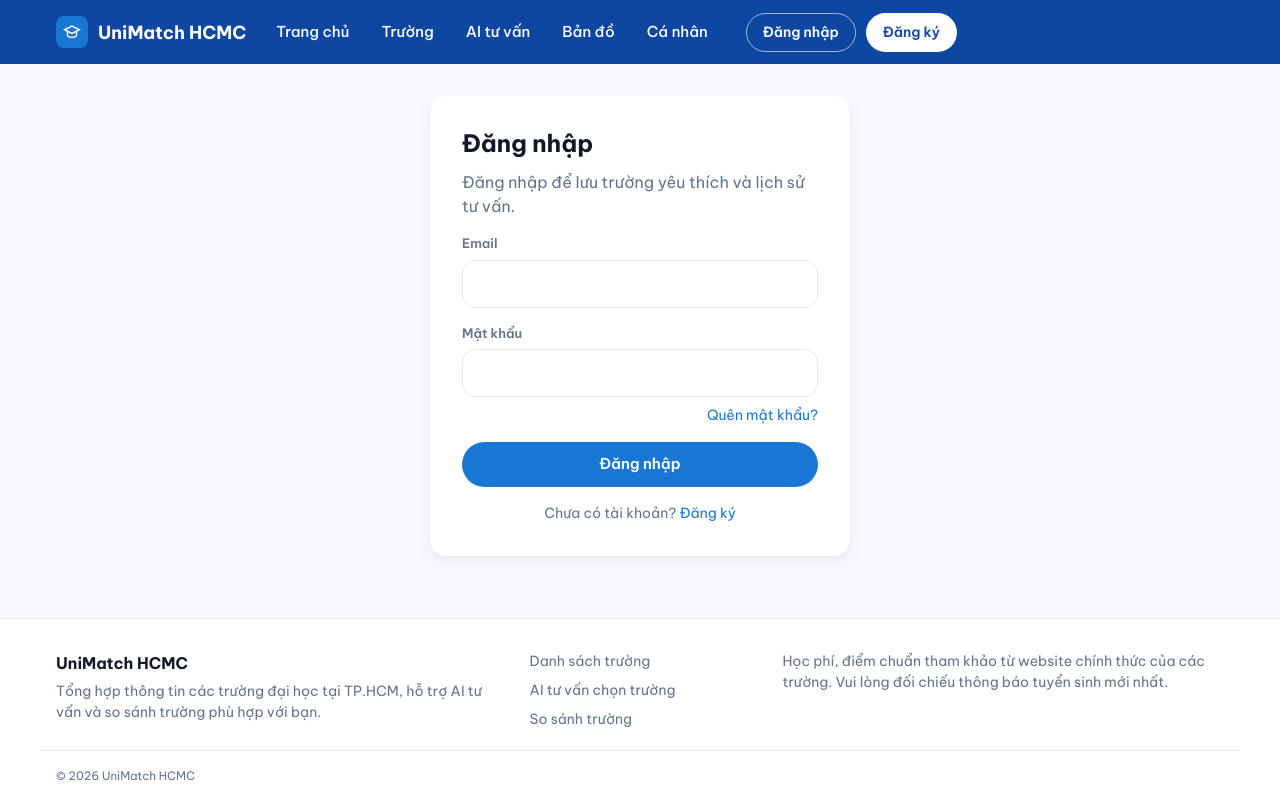
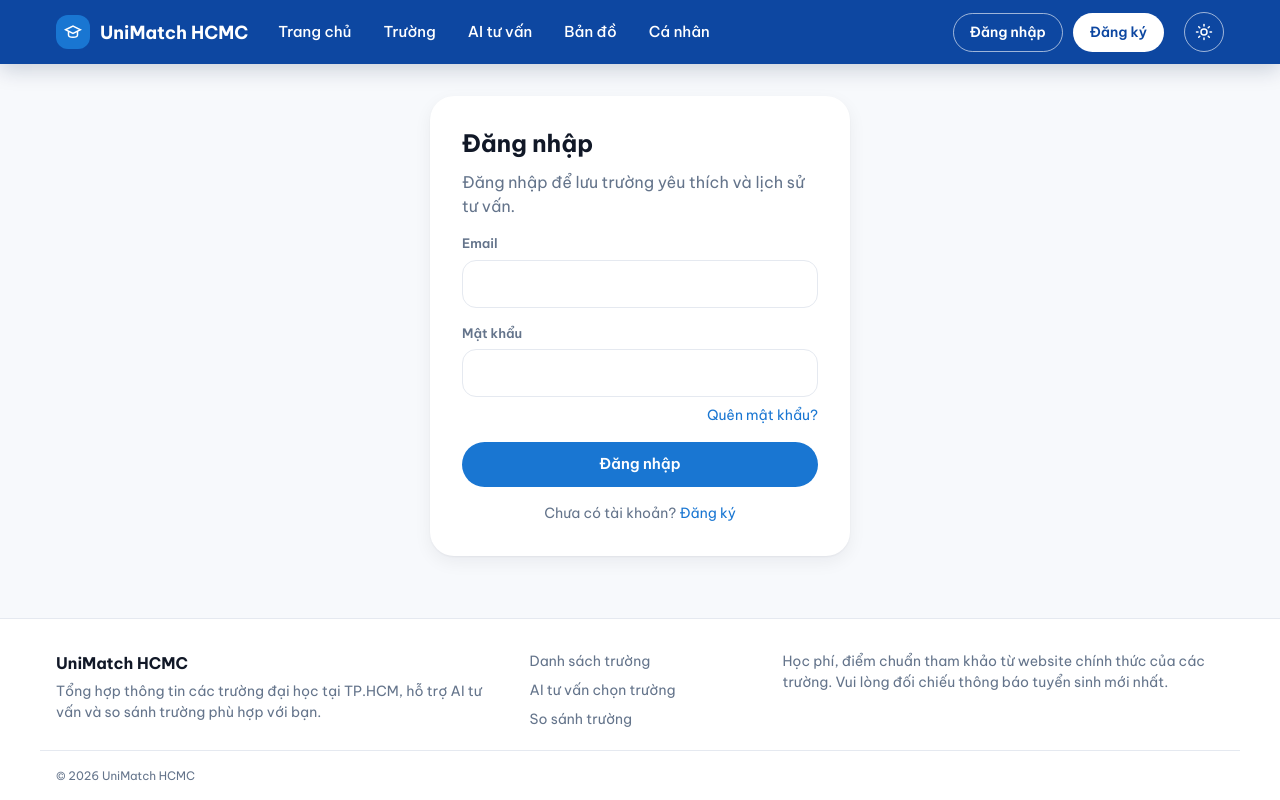
Before and after one commit to 24521912-source/university-finder, a React (Vite) app in the folder frontend/: page /dang-nhap in a window 1280 px wide. Built offline with nearby package versions, Linux system fonts and the light colour scheme; no server answers.

Commit message:
feat(theme): dark mode toggle in header that remembers the choice

```diff
--- a/frontend/index.html
+++ b/frontend/index.html
@@ -7,6 +7,17 @@
     <link rel="preconnect" href="https://fonts.googleapis.com" />
     <link rel="preconnect" href="https://fonts.gstatic.com" crossorigin />
     <link href="https://fonts.googleapis.com/css2?family=Be+Vietnam+Pro:wght@400;500;600;700&display=swap" rel="stylesheet" />
+    <script>
+      // Đặt giao diện sáng/tối trước khi trang vẽ để không bị nháy trắng (xem src/hooks/useTheme.js)
+      (function () {
+        var theme
+        try { theme = localStorage.getItem('unimatch-theme') } catch (e) { theme = null }
+        if (theme !== 'dark' && theme !== 'light') {
+          theme = window.matchMedia('(prefers-color-scheme: dark)').matches ? 'dark' : 'light'
+        }
+        document.documentElement.dataset.theme = theme
+      })()
+    </script>
   </head>
   <body>
     <div id="root"></div>
--- a/frontend/src/App.css
+++ b/frontend/src/App.css
@@ -6,8 +6,8 @@
 /* ---------- Skip link: phần tử focus đầu tiên của trang ---------- */
 .skip-link {
   position: absolute; left: 16px; top: -100px; z-index: 100;
-  padding: 10px 16px; border-radius: 10px;
-  background: var(--surface); color: var(--primary-dark);
+  padding: 10px 16px; border-radius: 999px;
+  background: var(--surface); color: var(--primary-strong);
   font-weight: 600; box-shadow: var(--shadow);
 }
 .skip-link:focus { top: 8px; }
@@ -15,7 +15,11 @@
 #main-content:focus { outline: none; }
 
 /* ---------- Header (gốc: điện thoại) ---------- */
-.site-header { position: sticky; top: 0; z-index: 10; background: var(--header-bg); color: var(--on-primary); }
+.site-header {
+  position: sticky; top: 0; z-index: 10;
+  background: var(--header-bg); color: var(--on-primary);
+  box-shadow: 0 6px 20px rgba(8, 30, 66, 0.18);
+}
 .site-header :focus-visible { outline-color: var(--on-primary); } /* viền focus thấy được trên nền xanh đậm */
 
 .header-inner {
@@ -24,23 +28,45 @@
 }
 
 .brand { display: flex; align-items: center; gap: 10px; color: var(--on-primary); font-weight: 700; font-size: 18px; white-space: nowrap; }
-.brand-logo { width: 32px; height: 32px; border-radius: 8px; background: var(--primary); display: grid; place-items: center; }
+.brand-logo {
+  width: 34px; height: 34px; border-radius: 12px; background: var(--primary);
+  display: grid; place-items: center; transition: transform 0.4s var(--ease-out);
+}
 .brand-logo svg { width: 18px; height: 18px; }
+.brand:hover .brand-logo { transform: rotate(-10deg) scale(1.08); }
 
 .menu-toggle {
   display: inline-grid; place-items: center; width: 44px; height: 44px;
-  border: 1px solid var(--header-border); border-radius: 10px;
+  border: 1px solid var(--header-border); border-radius: 14px;
   background: transparent; color: var(--on-primary); cursor: pointer;
 }
 .menu-toggle:hover { background: var(--header-hover); }
 .menu-toggle svg { width: 22px; height: 22px; }
+
+/* Nút đổi giao diện sáng/tối: mặt trời và mặt trăng xoay qua lại */
+.theme-toggle {
+  position: relative; display: inline-grid; place-items: center; overflow: hidden;
+  width: 40px; height: 40px; margin-left: auto; margin-right: 8px;
+  border: 1px solid var(--header-border); border-radius: 50%;
+  background: transparent; color: var(--on-primary); cursor: pointer;
+  transition: background 0.2s;
+}
+.theme-toggle:hover { background: var(--header-hover); }
+.theme-icon { position: absolute; transition: transform 0.5s var(--ease-out), opacity 0.3s; }
+.theme-icon-moon { transform: rotate(-90deg) scale(0.4); opacity: 0; }
+:root[data-theme='dark'] .theme-icon-sun { transform: rotate(90deg) scale(0.4); opacity: 0; }
+:root[data-theme='dark'] .theme-icon-moon { transform: none; opacity: 1; }
 
 /* Menu di động: ẩn, mở thành khối dọc dưới thanh header khi có class is-open */
 .nav-panel { display: none; flex-basis: 100%; padding: 8px 0 16px; border-top: 1px solid var(--header-divider); }
 .nav-panel.is-open { display: block; }
 
 .nav-list { list-style: none; margin: 0; padding: 0; display: flex; flex-direction: column; gap: 4px; }
-.nav-list a { display: block; padding: 10px 14px; border-radius: 8px; color: var(--on-primary); font-weight: 500; font-size: 15px; }
+.nav-list a {
+  display: block; padding: 10px 16px; border-radius: 999px;
+  color: var(--on-primary); font-weight: 500; font-size: 15px;
+  transition: background 0.2s, color 0.2s;
+}
 .nav-list a:hover { background: var(--header-hover); }
 .nav-list a.active { background: var(--nav-active-bg); color: var(--nav-active-text); }
 
@@ -52,16 +78,17 @@
 .header-actions .btn { padding: 8px 16px; font-size: 14px; }
 .btn-ghost { background: transparent; color: var(--on-primary); border-color: var(--header-border); }
 .btn-ghost:hover { background: var(--header-hover); }
-.btn-light { background: var(--surface); color: var(--primary-dark); }
+.btn-light { background: #fff; color: #0d47a1; } /* header luôn nền đậm nên nút này giữ màu trắng ở cả hai giao diện */
 
 /* ---------- Header (máy tính ≥ 960px): logo · menu ngang · tài khoản ---------- */
 @media (min-width: 960px) {
   .menu-toggle { display: none; }
+  .theme-toggle { order: 3; margin: 0 0 0 4px; }
   .nav-panel,
   .nav-panel.is-open { display: flex; flex: 1; flex-basis: auto; align-items: center; gap: 24px; padding: 0; border: 0; }
   .nav-list { flex-direction: row; margin: 0 auto; }
   .nav-list a { padding: 8px 14px; }
-  .header-actions { flex-wrap: nowrap; margin: 0; padding: 0; border: 0; }
+  .header-actions { flex-wrap: nowrap; margin: 0 0 0 auto; padding: 0; border: 0; }
   .header-user { flex-basis: auto; max-width: 160px; }
 }
 
@@ -81,12 +108,15 @@
 }
 
 /* ---------- Trang đăng nhập / đăng ký ---------- */
-.auth-card { max-width: 420px; margin: 0 auto; background: var(--surface); border-radius: 16px; box-shadow: var(--shadow); padding: 32px; }
+.auth-card { max-width: 420px; margin: 0 auto; background: var(--surface); border-radius: var(--radius-lg); box-shadow: var(--shadow); padding: 32px; }
 .auth-card h1 { font-size: 24px; }
+.auth-card { position: relative; animation: page-enter 0.6s var(--ease-out); }
+.auth-sticker { top: -30px; right: -24px; }
+@media (max-width: 480px) { .auth-sticker { right: -6px; } }
 .auth-switch { text-align: center; margin: 16px 0 0; font-size: 14px; color: var(--muted); }
 
 /* ---------- Trang chưa làm ---------- */
-.coming-soon { text-align: center; padding: 64px 16px; background: var(--surface); border-radius: 16px; box-shadow: var(--shadow); }
+.coming-soon { text-align: center; padding: 64px 16px; background: var(--surface); border-radius: var(--radius-lg); box-shadow: var(--shadow); }
 
 /* ---------- Nhắc đổi mật khẩu tạm (tài khoản do quản trị viên tạo hộ) ---------- */
 .temp-password-banner {
--- a/frontend/src/components/Header.jsx
+++ b/frontend/src/components/Header.jsx
@@ -2,6 +2,7 @@ import { useEffect, useRef, useState } from 'react'
 import { Link, NavLink, useNavigate } from 'react-router-dom'
 import { useAuth } from '../features/auth/AuthContext'
 import { isAdmin } from '../utils/roles'
+import ThemeToggle from './ThemeToggle'
 
 const NAV_ITEMS = [
   { to: '/', label: 'Trang chủ', end: true },
@@ -52,6 +53,8 @@ function Header() {
           UniMatch HCMC
         </Link>
 
+        <ThemeToggle />
+
         <button
           ref={toggleRef}
           type="button"
--- /dev/null
+++ b/frontend/src/components/ThemeToggle.jsx
@@ -0,0 +1,24 @@
+import { Moon, Sun } from 'lucide-react'
+import { useTheme } from '../hooks/useTheme'
+
+function ThemeToggle() {
+  const { theme, toggleTheme } = useTheme()
+  const isDark = theme === 'dark'
+
+  return (
+    <button
+      type="button"
+      className="theme-toggle"
+      onClick={toggleTheme}
+      aria-pressed={isDark}
+      aria-label={isDark ? 'Chuyển sang giao diện sáng' : 'Chuyển sang giao diện tối'}
+      title={isDark ? 'Giao diện sáng' : 'Giao diện tối'}
+    >
+      {/* Hai icon chồng lên nhau, xoay qua lại khi đổi */}
+      <Sun className="theme-icon theme-icon-sun" size={18} aria-hidden="true" />
+      <Moon className="theme-icon theme-icon-moon" size={18} aria-hidden="true" />
+    </button>
+  )
+}
+
+export default ThemeToggle
--- /dev/null
+++ b/frontend/src/hooks/useTheme.js
@@ -0,0 +1,31 @@
+import { useCallback, useEffect, useState } from 'react'
+
+// Lưu lựa chọn sáng/tối trong localStorage. Lần đầu vào trang, index.html đã đặt sẵn
+// data-theme theo lựa chọn cũ (hoặc theo cài đặt của máy) để không bị nháy màu.
+export const THEME_STORAGE_KEY = 'unimatch-theme'
+
+function readTheme() {
+  return document.documentElement.dataset.theme === 'dark' ? 'dark' : 'light'
+}
+
+export function useTheme() {
+  const [theme, setTheme] = useState(readTheme)
+
+  useEffect(() => {
+    document.documentElement.dataset.theme = theme
+    try {
+      localStorage.setItem(THEME_STORAGE_KEY, theme)
+    } catch {
+      // Trình duyệt chặn localStorage (chế độ ẩn danh): vẫn đổi được, chỉ không nhớ
+    }
+  }, [theme])
+
+  const toggleTheme = useCallback(() => {
+    const root = document.documentElement
+    root.classList.add('theme-switching')
+    setTheme((current) => (current === 'dark' ? 'light' : 'dark'))
+    window.setTimeout(() => root.classList.remove('theme-switching'), 400)
+  }, [])
+
+  return { theme, toggleTheme }
+}
```
